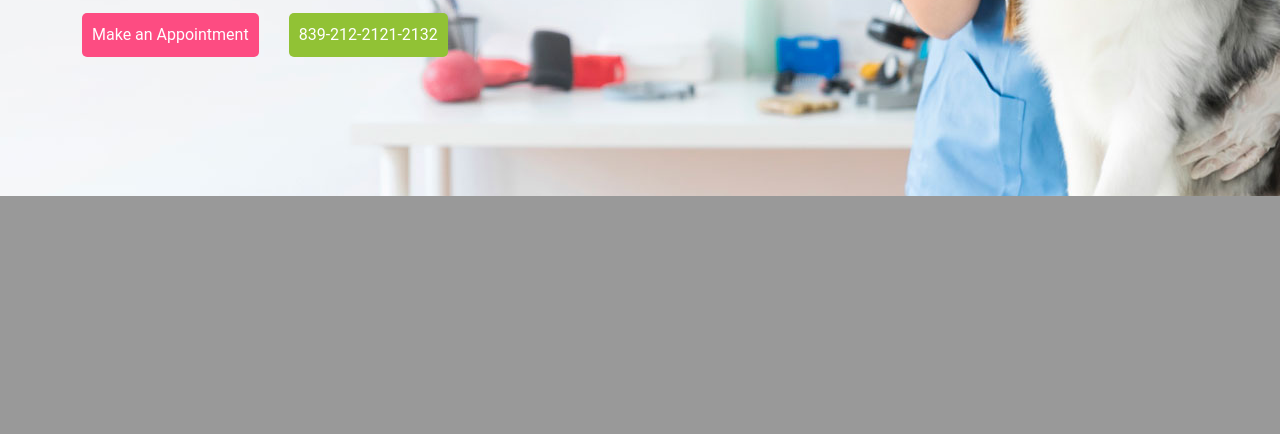
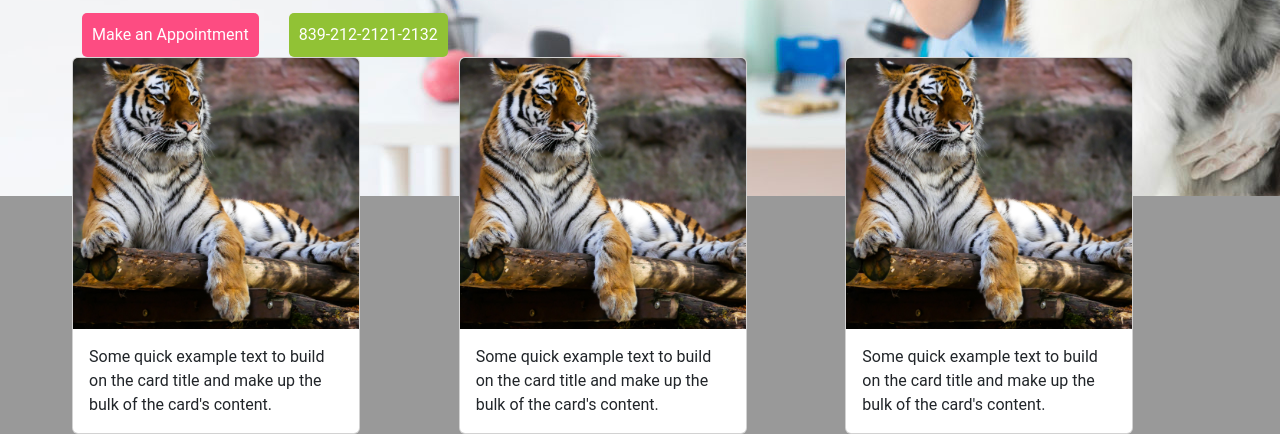
Before and after one commit to syedsaadaly/saad-hackathon, a plain HTML site: page index.html in a window 1280 px wide. Shown: the part 445-879 px from the top of the page. Before the commit the page ends 800 px from the top, so only its background shows below. Drawn offline with nearby package versions, Linux system fonts and the light colour scheme.

Commit message:
Add files via upload

```diff
--- a/index.html
+++ b/index.html
@@ -109,15 +109,38 @@
       <div class="container-fluid">
         <div class="row">
             <div class="col-md-4">
+                <div class="card" style="width: 18rem;">
+                    <img src= "./asset/images/c1.jpg" class="card-img-top" alt="...">
+                    <div class="card-body">
+                      <p class="card-text">Some quick example text to build on the card title and make up the bulk of the card's content.</p>
+                    </div>
+                </div>
+
+            </div>
+
+            <div class="col-md-4">
+                <div class="card" style="width: 18rem;">
+                    <img src="./asset/images/c1.jpg" class="card-img-top" alt="...">
+                    <div class="card-body">
+                      <p class="card-text">Some quick example text to build on the card title and make up the bulk of the card's content.</p>
+                    </div>
+                </div>
+
+            </div>
+
+            <div class="col-md-4">
+                <div class="card" style="width: 18rem;">
+                    <img src="./asset/images/c1.jpg" class="card-img-top" alt="...">
+                    <div class="card-body">
+                      <p class="card-text">Some quick example text to build on the card title and make up the bulk of the card's content.</p>
+                    </div>
+                </div>
+
+            </div>
 
 
 
 
-
-
-
-
-            </div>
         </div>
       </div>
     </section>
```
Also changed, not shown: asset/images/c1.jpg (added).
